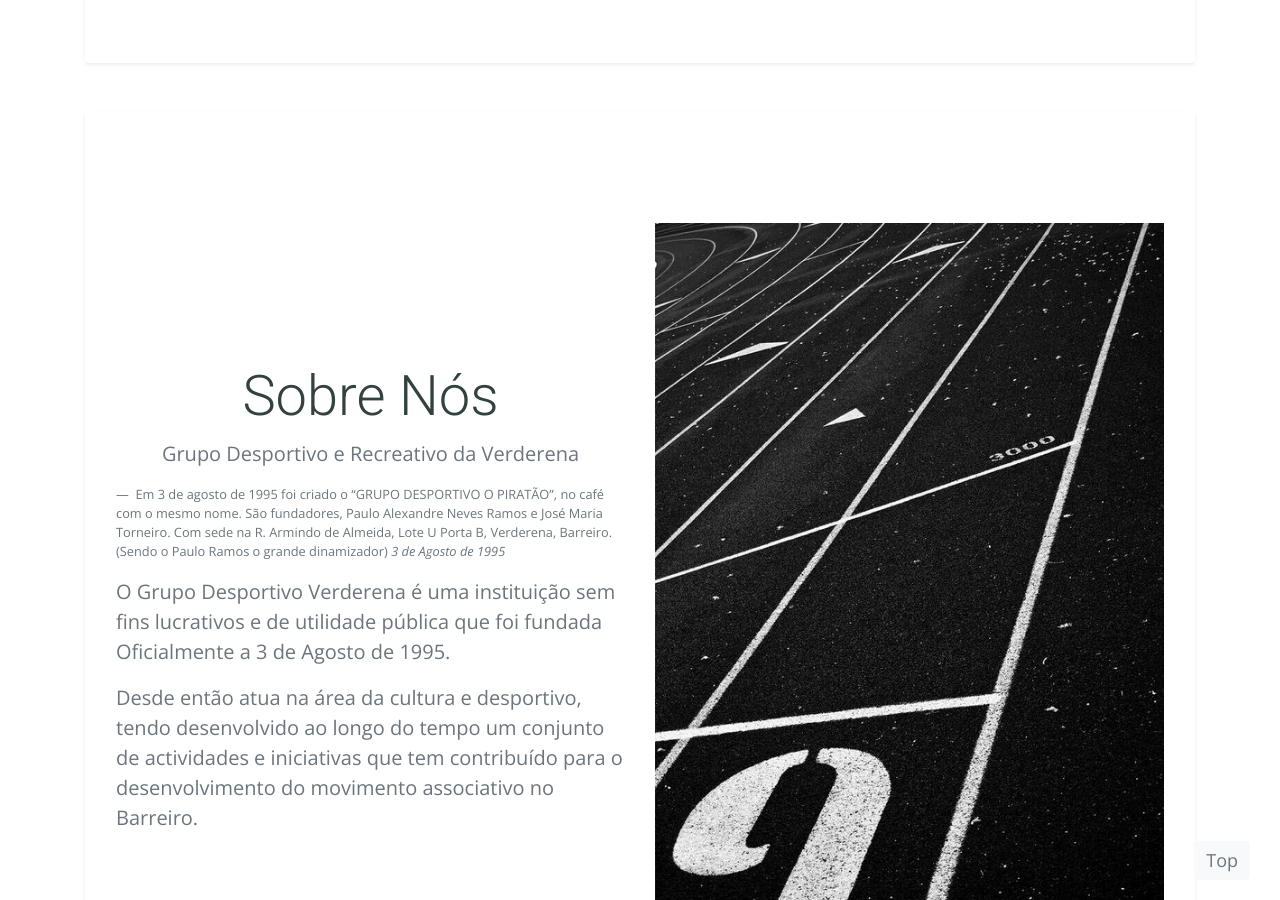
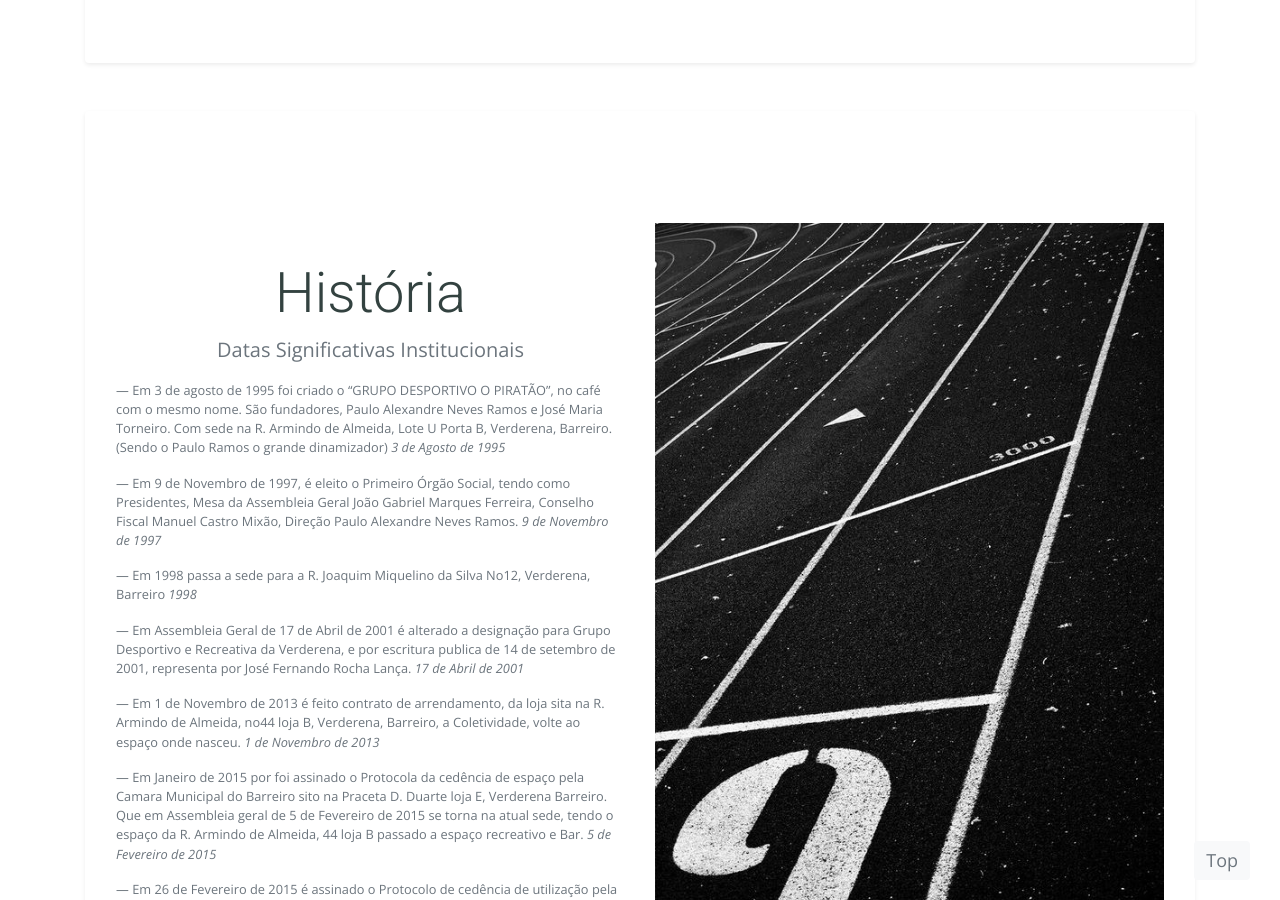
Before and after one commit to GDR-Verderena/gdr-verderena.github.io, a Jekyll site: the page built from about/index.html, in a window 1280 px wide and 900 px high, scrolled down 2309 px. Built offline with Jekyll 4.4.1, drawn with Linux system fonts in a browser that asks for light colours; nearby versions of some CDN libraries; library files that are not in the unit come from our copies; some of the changed text lies outside the part shown.

Commit message:
Update index.html

```diff
--- a/about/index.html
+++ b/about/index.html
@@ -90,14 +90,32 @@ title: G. D. R. Verderena
   <div class="container py-5">
     <div class="row h-100 align-items-center py-5">
       <div class="col-lg-6">
-        <h1 class="display-4 text-center">Sobre Nós</h1>
-        <p class="lead text-center text-muted mb-0">Grupo Desportivo e Recreativo da Verderena</p>
-	<p class="lead text-muted"><footer class="blockquote-footer"> Em 3 de agosto de 1995 foi criado o “GRUPO DESPORTIVO O PIRATÃO”, no café com o mesmo nome. São fundadores, Paulo Alexandre Neves Ramos e José Maria Torneiro. Com sede na R. Armindo de Almeida, Lote U Porta B, Verderena, Barreiro. (Sendo o Paulo Ramos o grande dinamizador)
+        <h1 class="display-4 text-center">História</h1>
+        <p class="lead text-center text-muted mb-0">Datas Significativas Institucionais</p>
+	<p class="lead text-muted"><footer class="blockquote-footer">Em 3 de agosto de 1995 foi criado o “GRUPO DESPORTIVO O PIRATÃO”, no café com o mesmo nome. São fundadores, Paulo Alexandre Neves Ramos e José Maria Torneiro. Com sede na R. Armindo de Almeida, Lote U Porta B, Verderena, Barreiro. (Sendo o Paulo Ramos o grande dinamizador)
 	      <cite title="Source Title">  3 de Agosto de 1995 </cite></footer></p>
 
-	      <p class="lead text-muted">O Grupo Desportivo Verderena é uma instituição sem fins lucrativos e de utilidade pública que foi fundada Oficialmente a 3 de Agosto de 1995.</p>
-        <p class="lead text-muted">Desde então atua na área da cultura e desportivo, tendo desenvolvido ao longo do tempo um conjunto de actividades e iniciativas que tem contribuído para o desenvolvimento do movimento associativo no Barreiro.
-        </p>
+	    <p class="lead text-muted"><footer class="blockquote-footer">Em 9 de Novembro de 1997, é eleito o Primeiro Órgão Social, tendo como Presidentes, Mesa da Assembleia Geral João Gabriel Marques Ferreira, Conselho Fiscal Manuel Castro Mixão, Direção Paulo Alexandre Neves Ramos.
+	      <cite title="Source Title">  9 de Novembro de 1997 </cite></footer></p>
+
+	   <p class="lead text-muted"><footer class="blockquote-footer">Em 1998 passa a sede para a R. Joaquim Miquelino da Silva No12, Verderena, Barreiro
+	      <cite title="Source Title">  1998 </cite></footer></p>
+
+
+	 <p class="lead text-muted"><footer class="blockquote-footer">Em Assembleia Geral de 17 de Abril de 2001 é alterado a designação para Grupo Desportivo e Recreativa da Verderena, e por escritura publica de 14 de setembro de 2001, representa por José Fernando Rocha Lança.
+	      <cite title="Source Title"> 17 de Abril de 2001 </cite></footer></p>
+
+
+<p class="lead text-muted"><footer class="blockquote-footer">Em 1 de Novembro de 2013 é feito contrato de arrendamento, da loja sita na R. Armindo de Almeida, no44 loja B, Verderena, Barreiro, a Coletividade, volte ao espaço onde nasceu.
+	      <cite title="Source Title"> 1 de Novembro de 2013 </cite></footer></p>
+
+<p class="lead text-muted"><footer class="blockquote-footer">Em Janeiro de 2015 por foi assinado o Protocola da cedência de espaço pela Camara Municipal do Barreiro sito na Praceta D. Duarte loja E, Verderena Barreiro. Que em Assembleia geral de 5 de Fevereiro de 2015 se torna na atual sede, tendo o espaço da R. Armindo de Almeida, 44 loja B passado a espaço recreativo e Bar.
+	      <cite title="Source Title"> 5 de Fevereiro de 2015 </cite></footer></p>
+
+<p class="lead text-muted"><footer class="blockquote-footer">Em 26 de Fevereiro de 2015 é assinado o Protocolo de cedência de utilização pela União de Freguesias do Alto Seixalinho, Sto André e Verderena, do Polidesportivo sito na Escola Básica no1 do Barreiro ao G. D. R. Verderena.
+	      <cite title="Source Title"> 26 de Fevereiro de 2015 </cite></footer></p>
+
+
       </div>
 	<div class="col-lg-6 d-none d-lg-block"><img src="https://raw.githubusercontent.com/GDR-Verderena/gdr-verderena.github.io/master/assets/img/about-1.jpg" alt="" class="img-fluid"></div>
 
```
